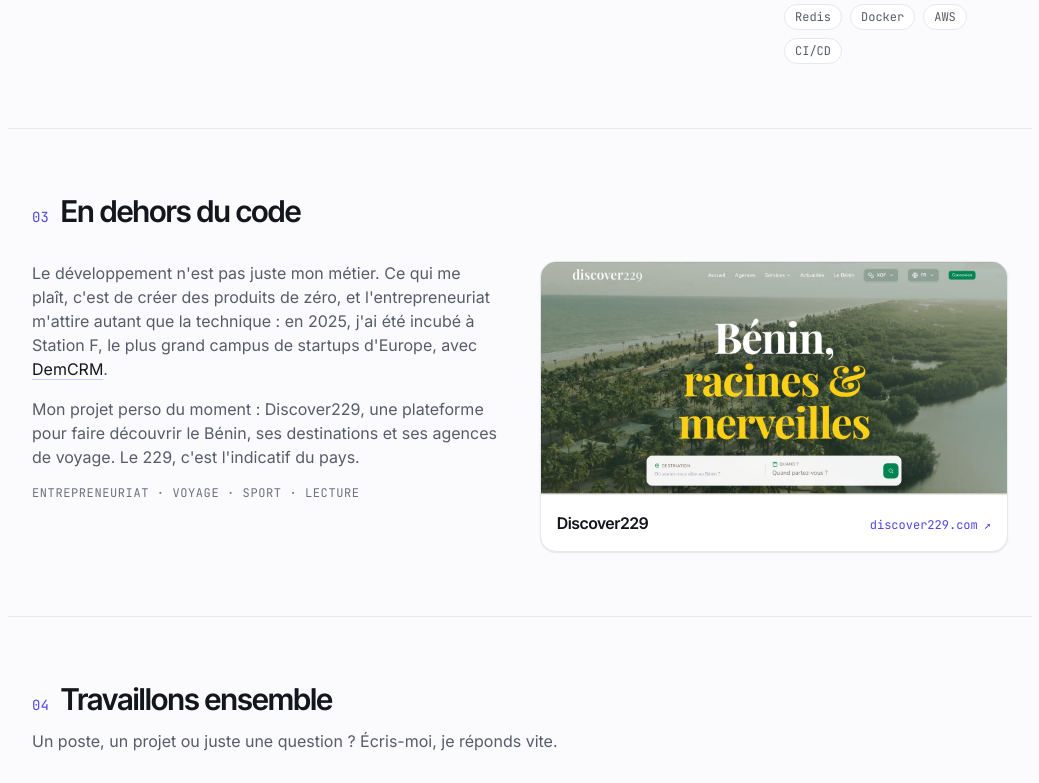
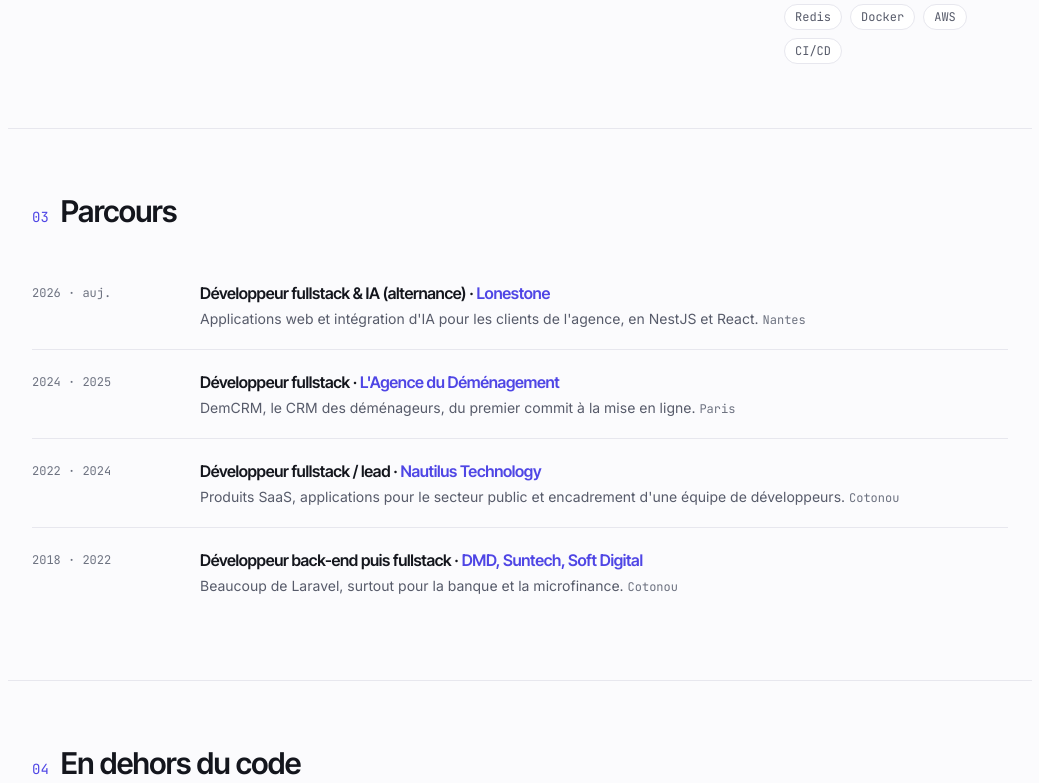
Before and after one commit to Fath57/portfolio, a Next.js app: page / in a window 1280 px wide. Shown: the part 1687-2470 px from the top of the page, without its empty margins (120-1159 px from the left). Built offline with nearby package versions, Linux system fonts and the light colour scheme.

Commit message:
Section Parcours : timeline des entreprises entre À propos et le reste
Co-Authored-By: Claude Fable 5 <noreply@anthropic.com>

```diff
--- a/app/page.tsx
+++ b/app/page.tsx
@@ -1,6 +1,7 @@
 import { Hero } from "@/components/sections/hero";
 import { Projects } from "@/components/sections/projects";
 import { About } from "@/components/sections/about";
+import { Experience } from "@/components/sections/experience";
 import { Beyond } from "@/components/sections/beyond";
 import { Contact } from "@/components/sections/contact";
 
@@ -12,6 +13,7 @@ export default function HomePage() {
       <Hero />
       <Projects />
       <About />
+      <Experience />
       <Beyond />
       <Contact />
     </>
--- a/components/sections/beyond.tsx
+++ b/components/sections/beyond.tsx
@@ -9,7 +9,7 @@ export function Beyond() {
       id="en-dehors"
       className="mx-auto max-w-5xl scroll-mt-20 border-t border-border px-6 py-16"
     >
-      <SectionHeading num="03" title="En dehors du code" />
+      <SectionHeading num="04" title="En dehors du code" />
       <div className="grid items-start gap-10 md:grid-cols-2">
         <div className="max-w-reading space-y-4 text-ink-muted">
           <p>
--- a/components/sections/contact.tsx
+++ b/components/sections/contact.tsx
@@ -9,7 +9,7 @@ export function Contact() {
       className="mx-auto max-w-5xl scroll-mt-20 border-t border-border px-6 py-16"
     >
       <SectionHeading
-        num="04"
+        num="05"
         title="Travaillons ensemble"
         intro="Un poste, un projet ou juste une question ? Écris-moi, je réponds vite."
       />
--- /dev/null
+++ b/components/sections/experience.tsx
@@ -0,0 +1,67 @@
+import { SectionHeading } from "./section-heading";
+
+// La colonne vertébrale du parcours. Le détail complet est dans le CV.
+const steps = [
+  {
+    period: "2026 · auj.",
+    role: "Développeur fullstack & IA (alternance)",
+    company: "Lonestone",
+    place: "Nantes",
+    note: "Applications web et intégration d'IA pour les clients de l'agence, en NestJS et React.",
+  },
+  {
+    period: "2024 · 2025",
+    role: "Développeur fullstack",
+    company: "L'Agence du Déménagement",
+    place: "Paris",
+    note: "DemCRM, le CRM des déménageurs, du premier commit à la mise en ligne.",
+  },
+  {
+    period: "2022 · 2024",
+    role: "Développeur fullstack / lead",
+    company: "Nautilus Technology",
+    place: "Cotonou",
+    note: "Produits SaaS, applications pour le secteur public et encadrement d'une équipe de développeurs.",
+  },
+  {
+    period: "2018 · 2022",
+    role: "Développeur back-end puis fullstack",
+    company: "DMD, Suntech, Soft Digital",
+    place: "Cotonou",
+    note: "Beaucoup de Laravel, surtout pour la banque et la microfinance.",
+  },
+] as const;
+
+export function Experience() {
+  return (
+    <section
+      id="parcours"
+      className="mx-auto max-w-5xl scroll-mt-20 border-t border-border px-6 py-16"
+    >
+      <SectionHeading num="03" title="Parcours" />
+      <ol className="divide-y divide-border">
+        {steps.map((step) => (
+          <li
+            key={step.period}
+            className="grid gap-1 py-5 sm:grid-cols-[9rem_1fr] sm:gap-6"
+          >
+            <span className="font-mono text-xs text-ink-faint tabular-nums sm:pt-1">
+              {step.period}
+            </span>
+            <div>
+              <h3 className="font-display text-base font-semibold">
+                {step.role} · <span className="text-accent">{step.company}</span>
+              </h3>
+              <p className="mt-1 text-sm text-ink-muted">
+                {step.note}{" "}
+                <span className="font-mono text-xs text-ink-faint">
+                  {step.place}
+                </span>
+              </p>
+            </div>
+          </li>
+        ))}
+      </ol>
+    </section>
+  );
+}
```
